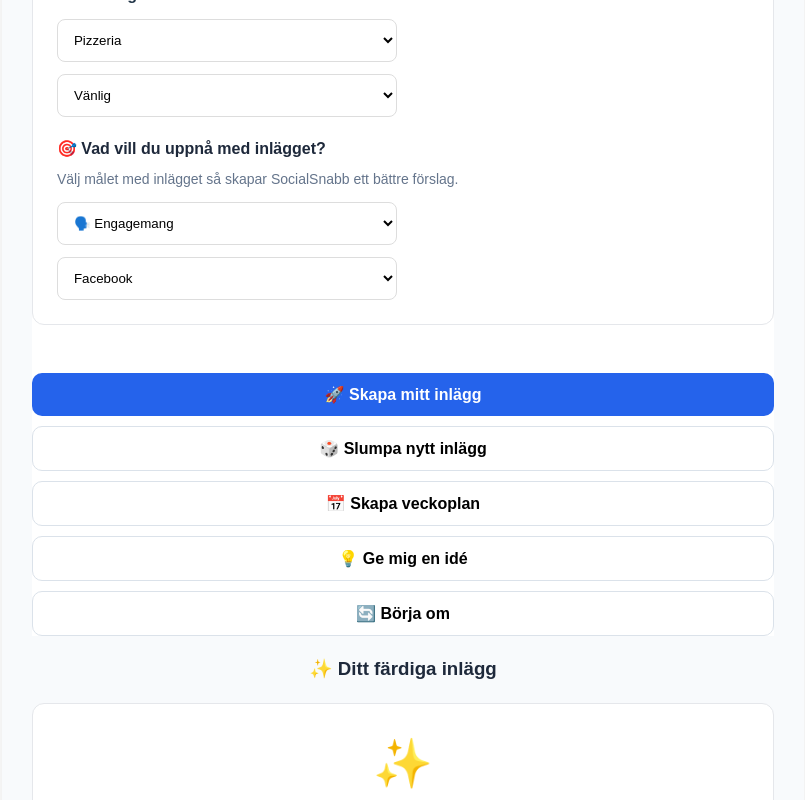
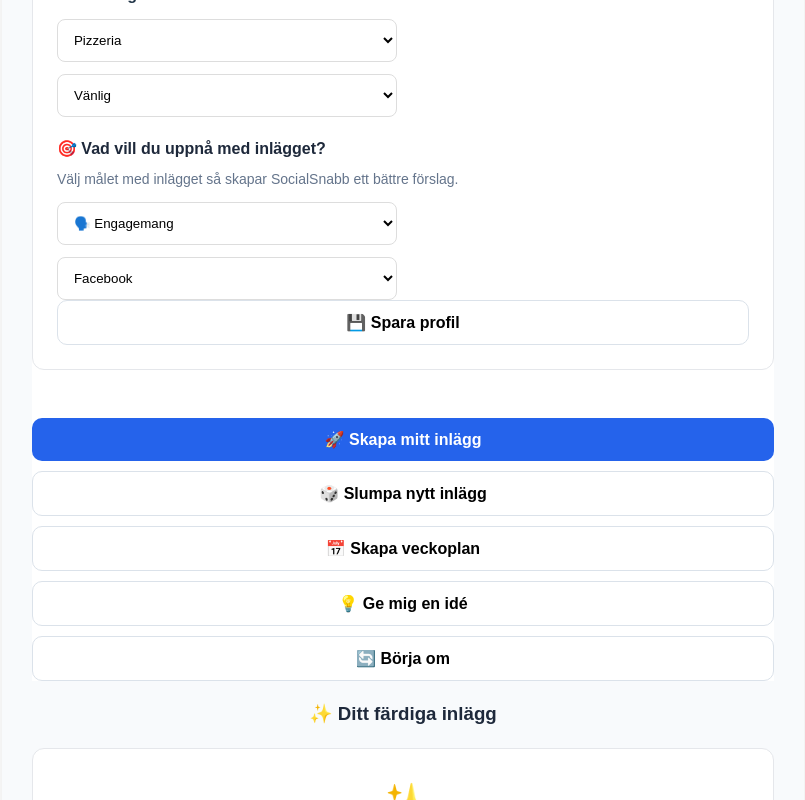
Before and after one commit to Ludde86/socialsnabb, a React (Vite) app: page / in a window 1280 px wide. Shown: the part 803-1603 px from the top of the page, without its empty margins (237-1042 px from the left). Built offline with nearby package versions, Linux system fonts and the light colour scheme.

Commit message:
Add profile system and persistent user data

```diff
--- a/src/App.jsx
+++ b/src/App.jsx
@@ -257,6 +257,10 @@ function App() {
           tonlagen={tonlagen}
           syften={syften}
           plattformar={plattformar}
+          profil={profil}
+          sparaProfil={sparaProfil}
+          laddaProfil={laddaProfil}
+          taBortProfil={taBortProfil}
         />
 
         <ButtonsSection
--- a/src/components/InputSection.jsx
+++ b/src/components/InputSection.jsx
@@ -17,6 +17,10 @@ function InputSection({
   tonlagen,
   syften,
   plattformar,
+  profil,
+  sparaProfil,
+  laddaProfil,
+  taBortProfil,
 }) {
   return (
     <div className="form-section">
@@ -108,6 +112,26 @@ function InputSection({
           ))}
         </select>
       </div>
+
+      <button onClick={sparaProfil} className="button button-secondary">
+        💾 Spara profil
+      </button>
+
+      {profil && (
+        <div className="info-box info-box-blue">
+          <strong>🏢 Sparad profil</strong>
+
+          <p>{profil.foretag}</p>
+
+          <button onClick={laddaProfil} className="button button-secondary">
+            📂 Ladda profil
+          </button>
+
+          <button onClick={taBortProfil} className="button button-secondary">
+            🗑️ Ta bort profil
+          </button>
+        </div>
+      )}
     </div>
   );
 }
```
